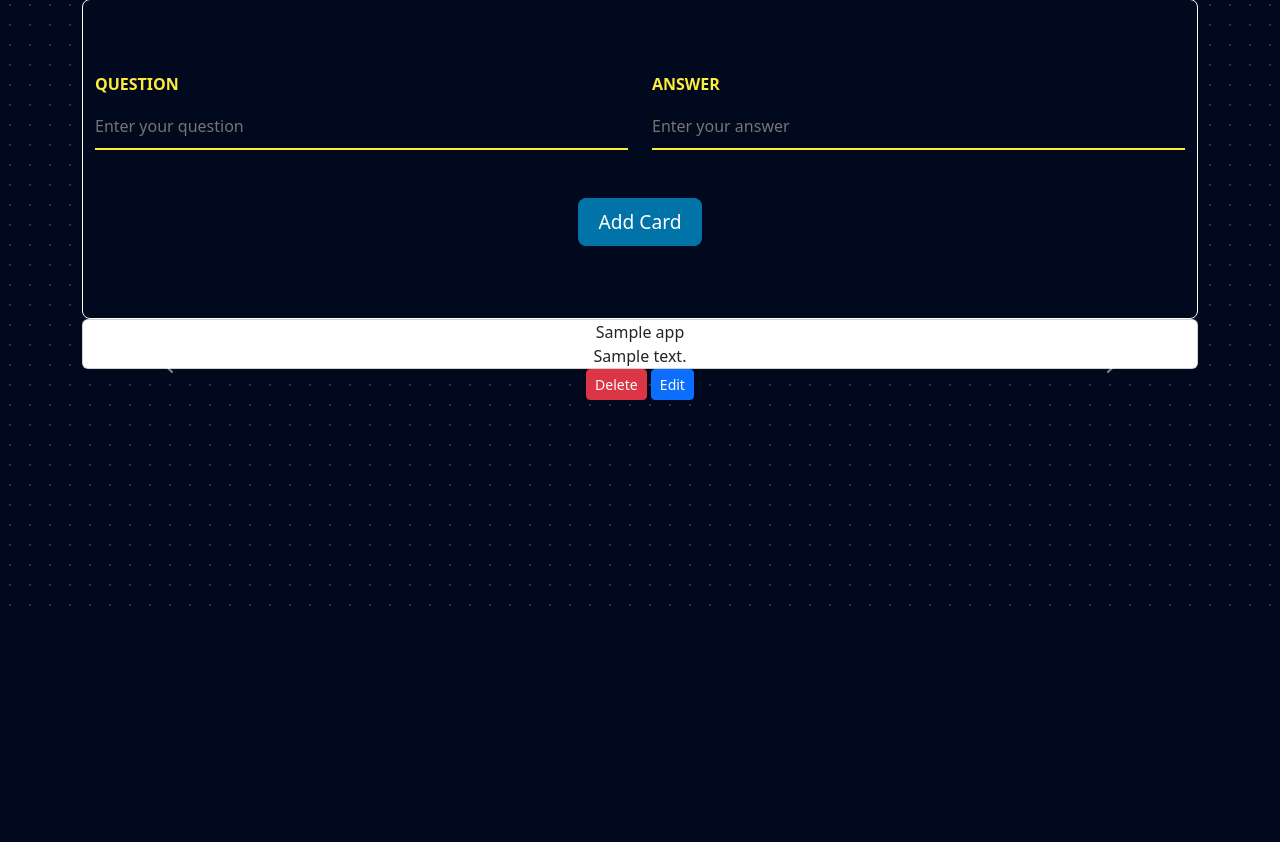
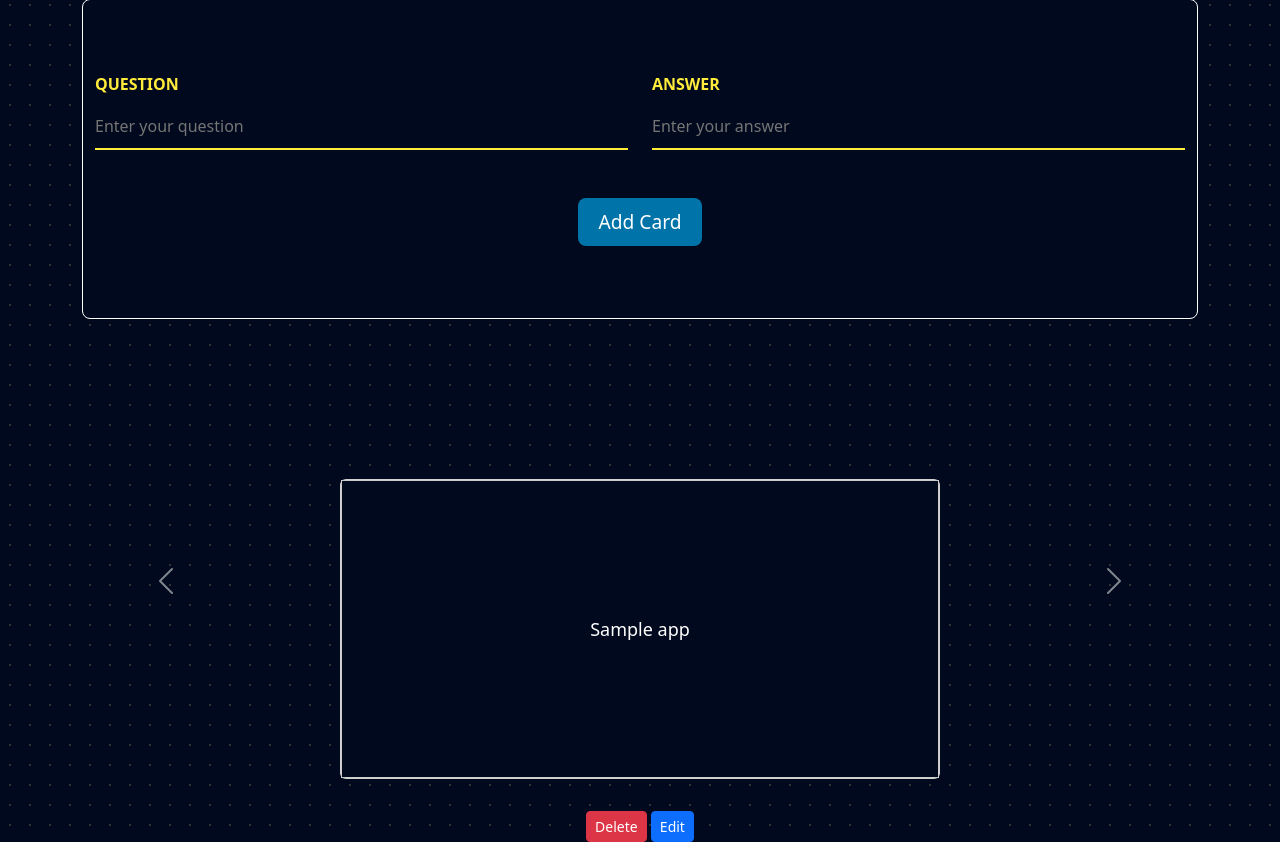
Before and after one commit to nberdi/Flashcard-App, a Flask app: a page that uses templates/base.html in a window 1280 px wide. Shown: the part 185-1027 px from the top of the page. Before the commit the page ends 791 px from the top, so only its background shows below. Run offline with Flask 3, Linux system fonts and the light colour scheme; tables that the repository leaves empty hold one stand-in row (values such as "Sample post").

Commit message:
added card style to rotate the card

```diff
--- a/static/css/style.css
+++ b/static/css/style.css
@@ -4,15 +4,12 @@ body{
     background-size: 20px 20px;
     color: white;
 }
-
 .container {
     text-align: center;
 }
-
 .header{
     padding: 4rem;
 }
-
 form {
     background-image: radial-gradient(#ffffff33 1px, #00091d 1px);
     border: 0.0625rem solid white;
@@ -42,6 +39,8 @@ form {
     color: #ffd700; /* gold color for "Flashcard App" */
     font-weight: bold;
 }
+
+/* style of all btns */
 .btn_common {
     background: #0073A8;
     color: white;
@@ -55,7 +54,7 @@ form {
     background: #004f61;
 }
 
-/* style of create_module */
+/* style of card label and input */
 .card_label {
     font-weight: bold;
     color: #FFEB3B;
@@ -66,10 +65,57 @@ form {
 }
 .card_input {
     width: 100%;
-    color: white; /* input color */
-    padding: 10px 0; /* vertical padding for a more "underline" feel */
+    color: white;
+    padding: 10px 0;
     margin-bottom: 3rem; /* distance between input and btn */
-    border: none; /* remove border */
+    border: none;
     border-bottom: 2px solid #FFEB3B; /* yellow underline */
-    background-color: transparent; /* transparent background */
+    background-color: transparent;
 }
+
+/* style of flashcards */
+.card_container {
+    perspective: 1000px; /* creates a 3D perspective for the card flip */
+    display: flex;
+    justify-content: center;
+    margin-top: 20vh;
+    margin-bottom: 2rem;
+}
+/* style for the individual card */
+.card {
+    width: 600px;
+    height: 300px;
+    position: relative;
+    transform-style: preserve-3d;
+    transition: transform 0.5s; /* flip speed */
+}
+/* style for flipped cards */
+.card.flipped {
+    transform: rotateY(180deg); /* rotate the card 180 degrees to show the back */
+}
+/* style for each side of the card */
+.card_side {
+    position: absolute;
+    width: 100%;
+    height: 100%;
+    backface-visibility: hidden;
+    display: flex;
+    align-items: center;
+    justify-content: center;
+    font-size: 18px;
+    border: 1px solid #ccc;
+}
+/* front side of the card */
+.card-front {
+    background-image: radial-gradient(#ffffff33 1px, #00091d 1px);
+    color: white;
+}
+/* back side of the card */
+.card-back {
+    background-image: radial-gradient(#ffffff33 1px, #00091d 1px);
+    color: #FFEB3B;
+    transform: rotateY(180deg);
+}
+.no_flashcard_highlight {
+    color: #ff6347;
+}
```
